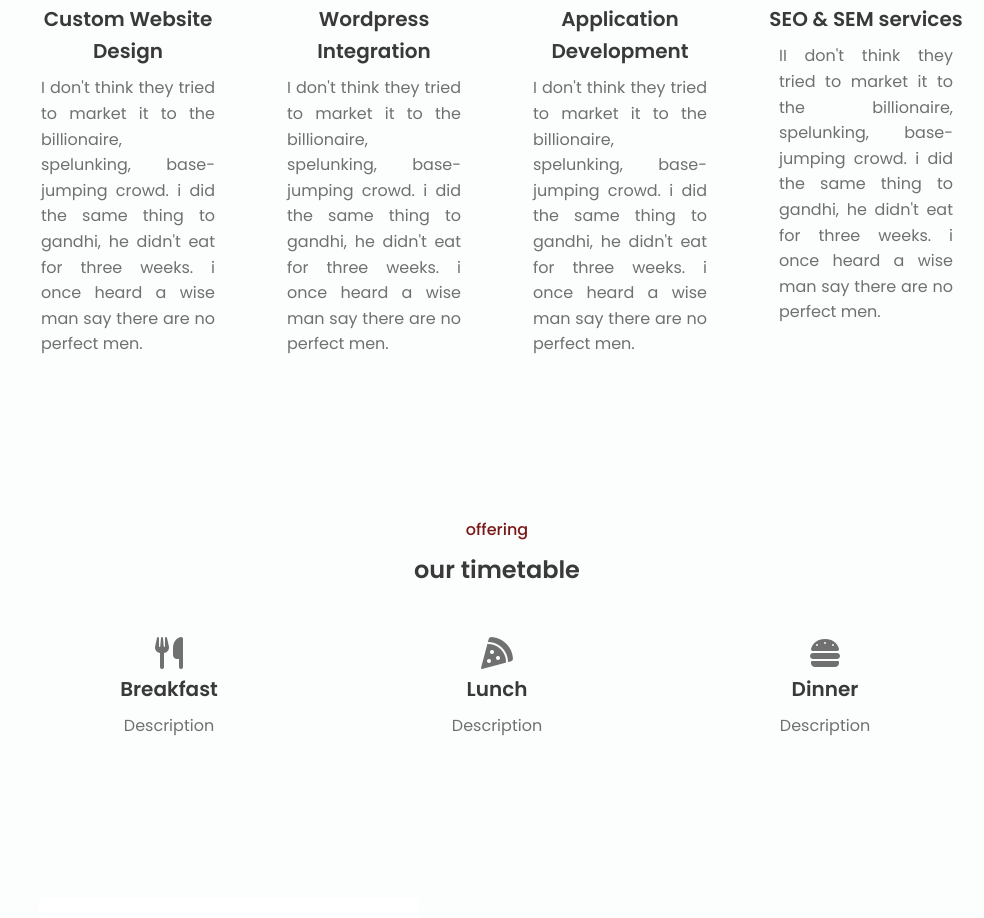
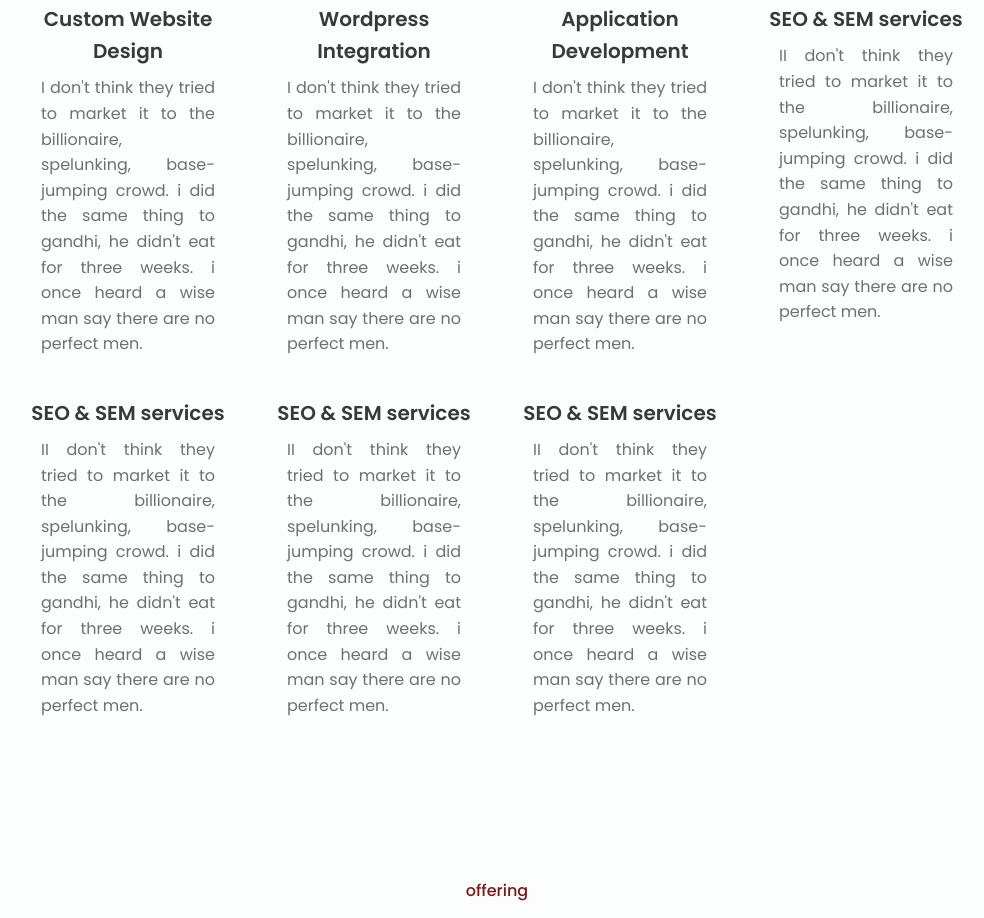
Before and after one commit to D4n1el0/Mensa-Website, a plain HTML site: page index.html in a window 1280 px wide. Shown: the part 1391-2309 px from the top of the page, without its empty margins (143-1127 px from the left). Drawn offline with nearby package versions, Linux system fonts and the light colour scheme.

Commit message:
Update index.html

```diff
--- a/index.html
+++ b/index.html
@@ -102,6 +102,27 @@
                 <div class="news__content">
                     <h3 class="news__title">Application Development</h3>
                     <p class="news__description">I don't think they tried to market it to the billionaire, spelunking,
+                        base-jumping crowd. i
+                        did the same thing to gandhi, he didn't eat for three weeks. i once heard a wise man say
+                        there are no perfect men.</p>
+                </div>
+                <div class="news__content">
+                    <h3 class="news__title">SEO &amp; SEM services</h3>
+                    <p class="news__description">II don't think they tried to market it to the billionaire, spelunking,
+                        base-jumping crowd. i
+                        did the same thing to gandhi, he didn't eat for three weeks. i once heard a wise man say
+                        there are no perfect men.</p>
+                </div>
+                <div class="news__content">
+                    <h3 class="news__title">SEO &amp; SEM services</h3>
+                    <p class="news__description">II don't think they tried to market it to the billionaire, spelunking,
+                        base-jumping crowd. i
+                        did the same thing to gandhi, he didn't eat for three weeks. i once heard a wise man say
+                        there are no perfect men.</p>
+                </div>
+                <div class="news__content">
+                    <h3 class="news__title">SEO &amp; SEM services</h3>
+                    <p class="news__description">II don't think they tried to market it to the billionaire, spelunking,
                         base-jumping crowd. i
                         did the same thing to gandhi, he didn't eat for three weeks. i once heard a wise man say
                         there are no perfect men.</p>
```
